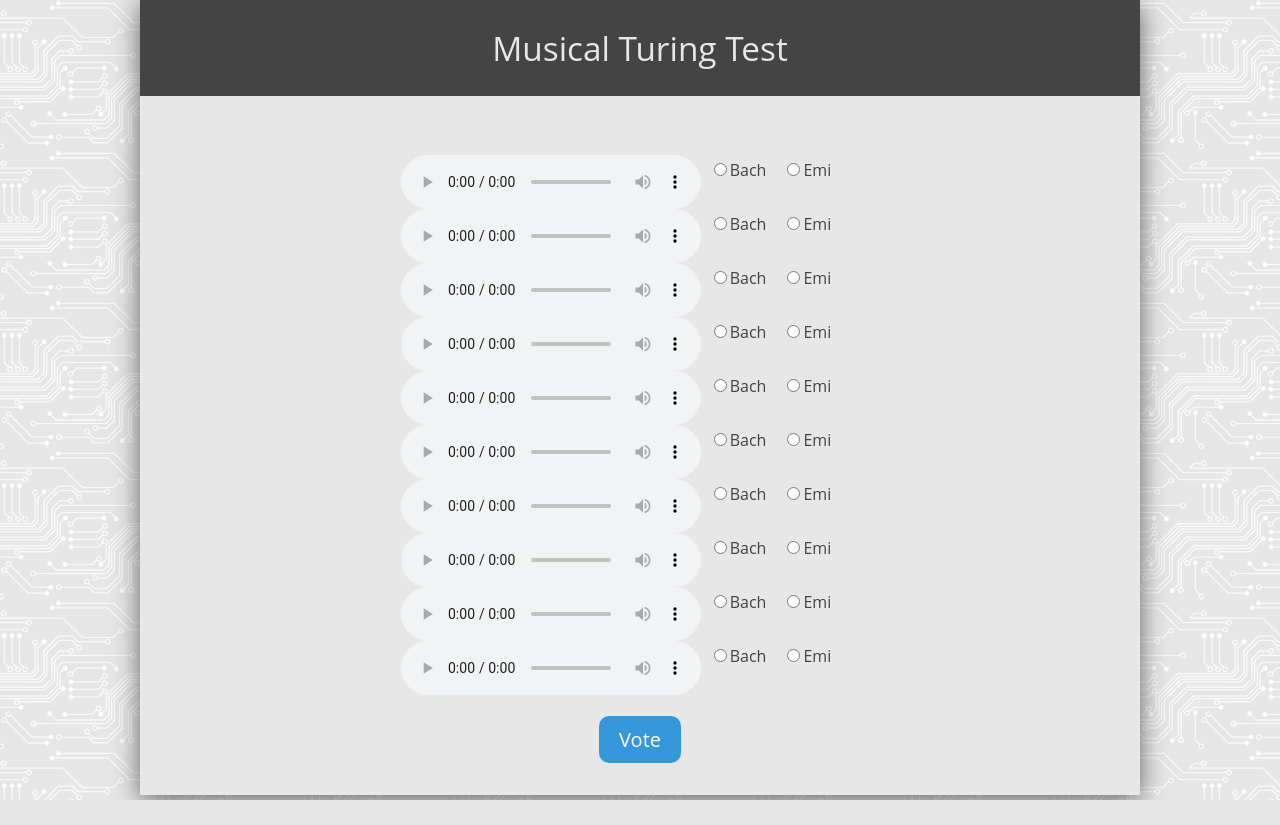
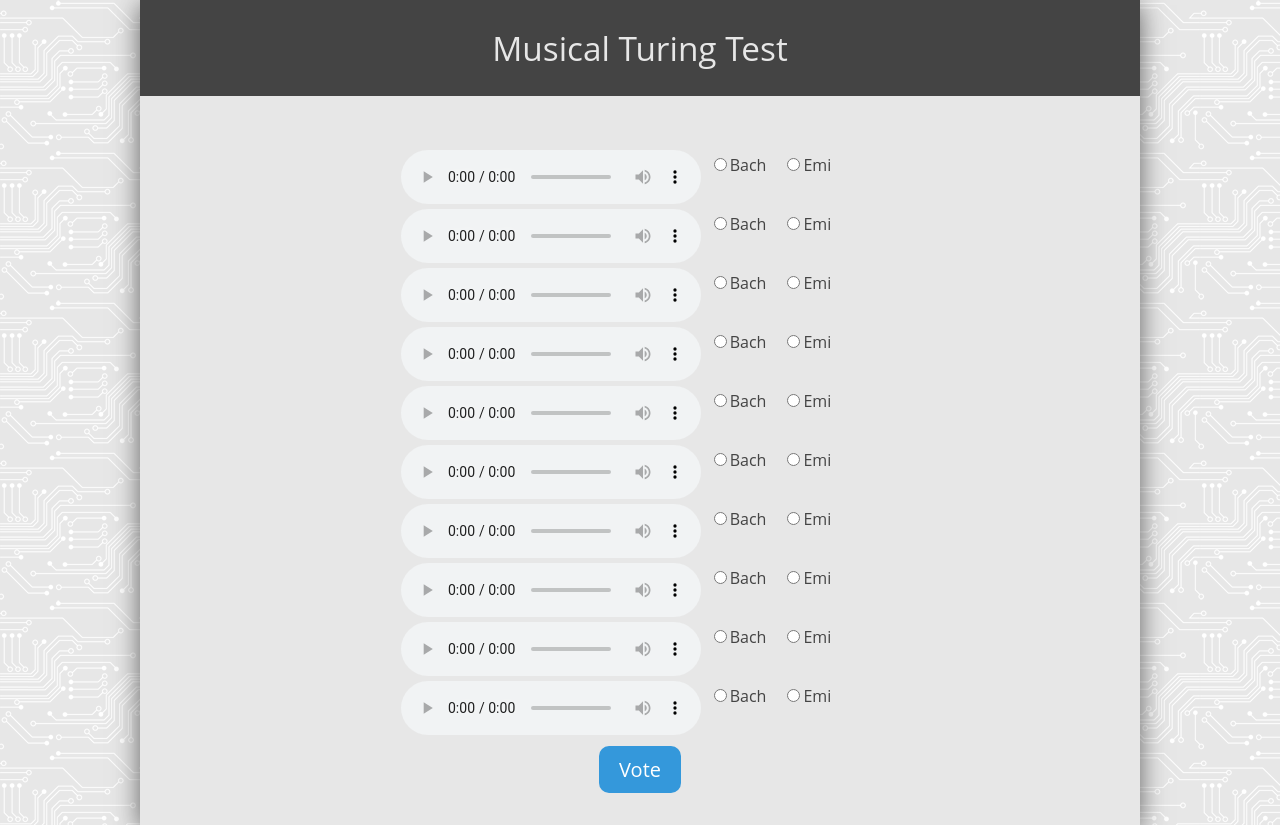
Before and after one commit to kawfee/musicturing, a PHP site: page / in a window 1280 px wide. Before the commit the page ends 800 px from the top, so only its background shows below. Run offline with PHP 8.4, Linux system fonts and the light colour scheme; some libraries are stand-ins or nearby versions.

Commit message:
Styling for ie

```diff
--- a/styles.css
+++ b/styles.css
@@ -20,13 +20,11 @@ ul, li {
 	list-style:none;
 }
 
-ul {
-	margin:0 0 10px 0;
+li {
+	margin:0;
 	display:inline-block;
-}
-
-li {
-	margin:5px 0;
+	*display:inline; /*IE7*/
+	*zoom:1; /*IE7*/
 }
 
 img {
@@ -61,7 +59,7 @@ h1 {
 .wrapper {
 	box-shadow:0px 5px 25px rgba(64, 64, 64, 0.8);
 	max-width:950px;
-	min-width:550px;
+	min-width:715px;
 	margin:0 auto;
 	padding:0 25px 25px;
 	background-color:#E7E7E7;
```
